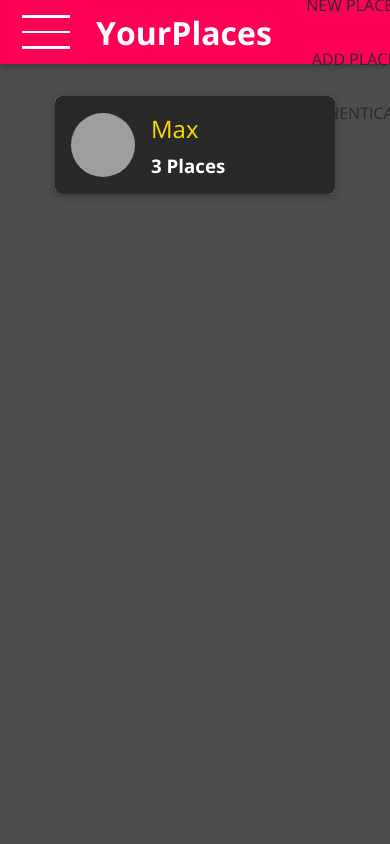
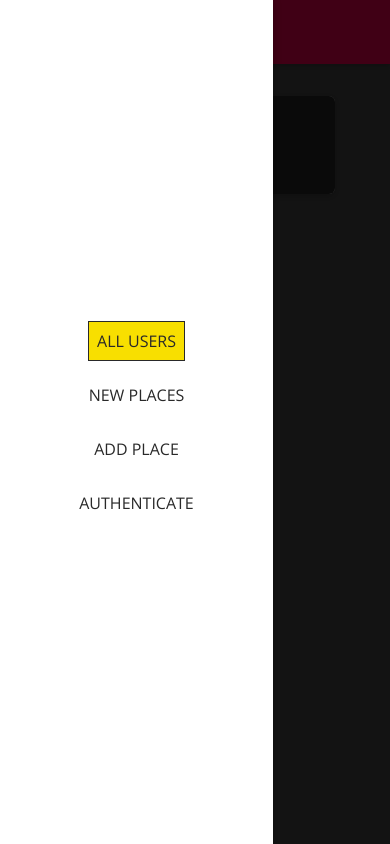
Before and after one commit to felixA21/map_react.js, a React (Create React App) app: page / in a window 390 px wide. Both pictures are taken after a click on the button 40 px from the left and 32 px from the top of the page. Built offline with nearby package versions, Linux system fonts and the light colour scheme; grey boxes are pictures that could not be loaded.

Commit message:
added hamburger and drawer feature

```diff
--- a/public/index.html
+++ b/public/index.html
@@ -28,6 +28,8 @@
   </head>
   <body>
     <noscript>You need to enable JavaScript to run this app.</noscript>
+    <div id="backdrop-hook"></div>
+    <div id="drawer-hook"></div>
     <div id="root"></div>
     <!--
       This HTML file is a template.
--- a/src/shared/components/Navigation/MainNavigation.js
+++ b/src/shared/components/Navigation/MainNavigation.js
@@ -1,14 +1,35 @@
-import React from "react";
+import React, { useState } from "react";
 import { Link } from "react-router-dom/cjs/react-router-dom.min";
 
 import MainHeader from "./MainHeader";
 import NavLinks from "./NavLinks";
 import "./MainNavigation.css";
+import SideDrawer from "./SideDrawer";
+import Backdrop from "../UIElement/Backdrop";
 
 const MainNavigation = (props) => {
+  const [drawerIsOpen, setDrawerIsOpen] = useState(false);
+
+  const openDrawer = () => {
+    setDrawerIsOpen(true);
+  };
+
+  const closeDrawer = () => {
+    setDrawerIsOpen(false);
+  };
+
   return (
+    <React.Fragment>
+      {drawerIsOpen && <Backdrop onClick={closeDrawer} />}
+      {drawerIsOpen && (
+        <SideDrawer>
+          <nav className="main-navigation__drawer-nav">
+            <NavLinks />
+          </nav>
+        </SideDrawer>
+      )}
       <MainHeader>
-      <button className="main-navigation__menu-btn">
+        <button className="main-navigation__menu-btn" onClick={openDrawer}>
           <span />
           <span />
           <span />
@@ -18,10 +39,11 @@ const MainNavigation = (props) => {
           <Link>YourPlaces</Link>
         </h1>
 
-      <nav>
+        <nav className="main-navigation__header-nav">
           <NavLinks />
         </nav>
       </MainHeader>
+    </React.Fragment>
   );
 };
 
--- a/src/shared/components/Navigation/SideDrawer.css
+++ b/src/shared/components/Navigation/SideDrawer.css
@@ -0,0 +1,10 @@
+.side-drawer {
+  position: fixed;
+  left: 0;
+  top: 0;
+  z-index: 100;
+  height: 100vh;
+  width: 70%;
+  background: white;
+  box-shadow: 0 2px 8px rgba(0, 0, 0, 0.26);
+}
--- a/src/shared/components/Navigation/SideDrawer.js
+++ b/src/shared/components/Navigation/SideDrawer.js
@@ -0,0 +1,12 @@
+import React from "react";
+import ReactDOM from "react-dom";
+
+import "./SideDrawer.css";
+
+const SideDrawer = (props) => {
+  const content = <aside className="side-drawer">{props.children}</aside>;
+
+  return ReactDOM.createPortal(content, document.getElementById("drawer-hook"));
+};
+
+export default SideDrawer;
--- /dev/null
+++ b/src/shared/components/UIElement/Backdrop.css
@@ -0,0 +1,9 @@
+.backdrop {
+  position: fixed;
+  top: 0;
+  left: 0;
+  width: 100%;
+  height: 100vh;
+  background: rgba(0, 0, 0, 0.75);
+  z-index: 10;
+}
--- /dev/null
+++ b/src/shared/components/UIElement/Backdrop.js
@@ -0,0 +1,13 @@
+import React from 'react';
+import ReactDOM from 'react-dom';
+
+import './Backdrop.css';
+
+const Backdrop = props => {
+  return ReactDOM.createPortal(
+    <div className="backdrop" onClick={props.onClick}></div>,
+    document.getElementById('backdrop-hook')
+  );
+};
+
+export default Backdrop;
```
Lines whose indentation alone changed are shown as unchanged.
